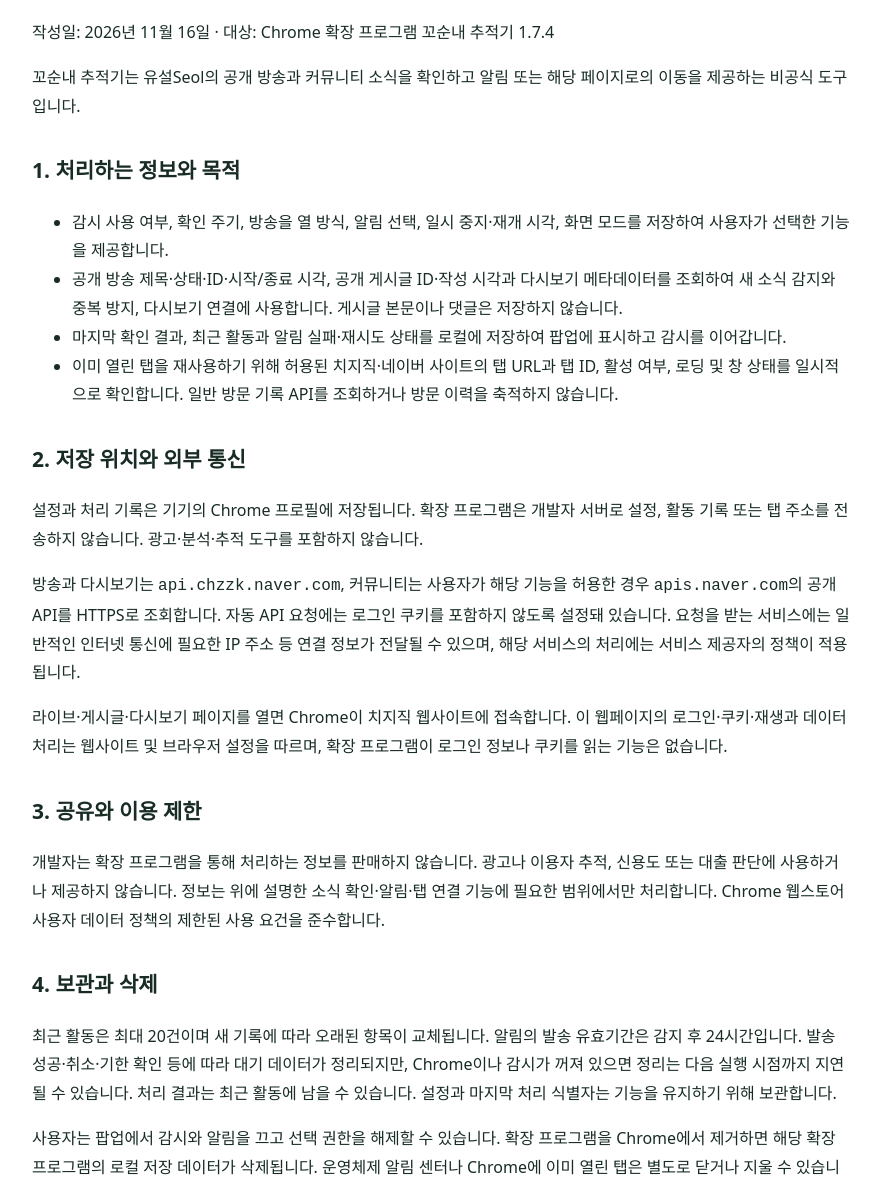
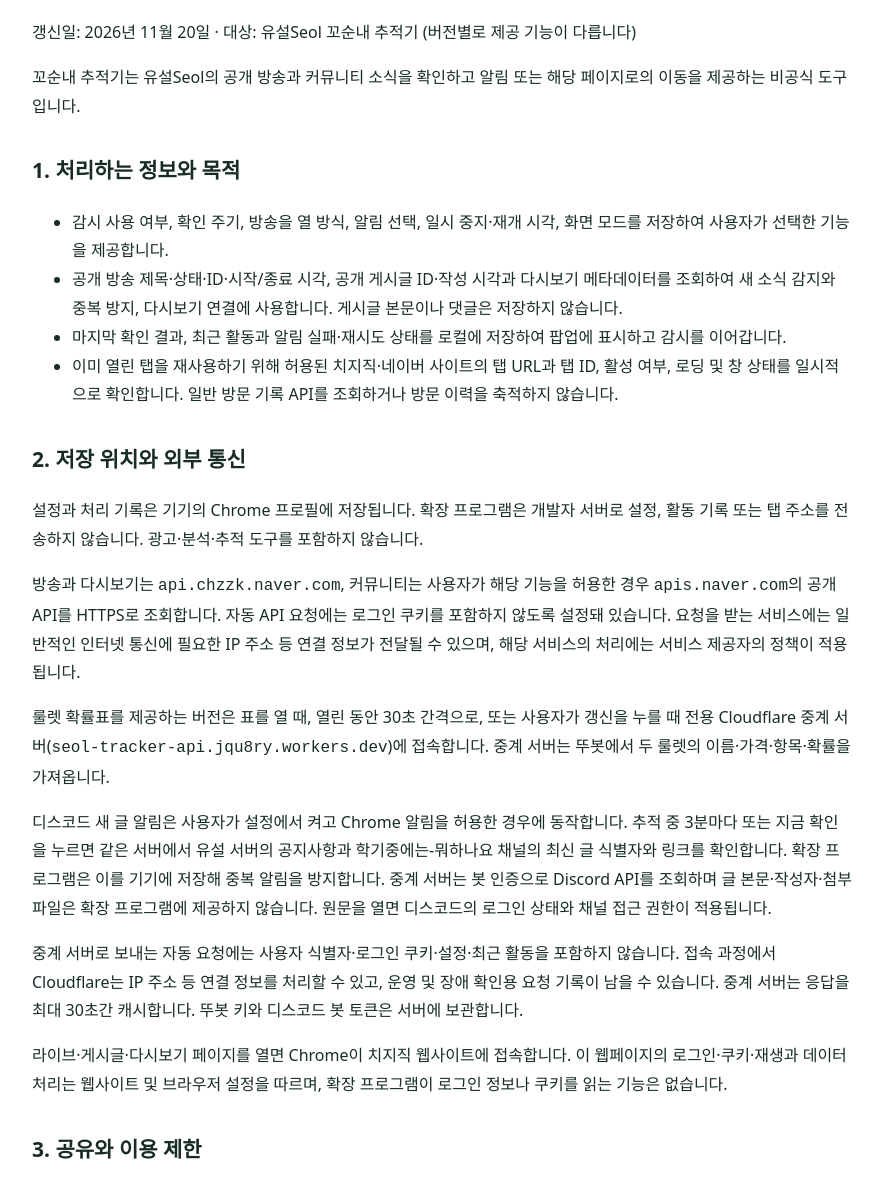
Before and after one commit to jqu8ry/kkosunnae-tracker, a plain HTML site: page privacy-policy.html in a window 1280 px wide. Shown: the part 93-1276 px from the top of the page, without its empty margins (198-1079 px from the left). Drawn offline with Linux system fonts and the light colour scheme.

Commit message:
룰렛 및 선택형 디스코드 알림의 통신과 정보 처리 안내

```diff
--- a/privacy-policy.html
+++ b/privacy-policy.html
@@ -1,7 +1,7 @@
 <!doctype html><html lang="ko"><meta charset="utf-8"><meta name="viewport" content="width=device-width,initial-scale=1"><title>꼬순내 추적기 개인정보처리방침</title>
 <style>body{font:16px/1.8 system-ui,'Malgun Gothic',sans-serif;color:#182c24;max-width:820px;margin:48px auto;padding:0 24px}h1{line-height:1.3}h2{margin-top:32px;font-size:21px}.draft{padding:14px;background:#fff1cf;border:1px solid #c89b35}a{color:#07634d}</style>
 <body>
-<h1>꼬순내 추적기 개인정보처리방침</h1><p>작성일: 2026년 11월 16일 · 대상: Chrome 확장 프로그램 꼬순내 추적기 1.7.4</p>
+<h1>꼬순내 추적기 개인정보처리방침</h1><p>갱신일: 2026년 11월 20일 · 대상: 유설Seol 꼬순내 추적기 (버전별로 제공 기능이 다릅니다)</p>
 <p>꼬순내 추적기는 유설Seol의 공개 방송과 커뮤니티 소식을 확인하고 알림 또는 해당 페이지로의 이동을 제공하는 비공식 도구입니다.</p>
 <h2>1. 처리하는 정보와 목적</h2><ul>
 <li>감시 사용 여부, 확인 주기, 방송을 열 방식, 알림 선택, 일시 중지·재개 시각, 화면 모드를 저장하여 사용자가 선택한 기능을 제공합니다.</li>
@@ -10,6 +10,9 @@
 <li>이미 열린 탭을 재사용하기 위해 허용된 치지직·네이버 사이트의 탭 URL과 탭 ID, 활성 여부, 로딩 및 창 상태를 일시적으로 확인합니다. 일반 방문 기록 API를 조회하거나 방문 이력을 축적하지 않습니다.</li></ul>
 <h2>2. 저장 위치와 외부 통신</h2><p>설정과 처리 기록은 기기의 Chrome 프로필에 저장됩니다. 확장 프로그램은 개발자 서버로 설정, 활동 기록 또는 탭 주소를 전송하지 않습니다. 광고·분석·추적 도구를 포함하지 않습니다.</p>
 <p>방송과 다시보기는 <code>api.chzzk.naver.com</code>, 커뮤니티는 사용자가 해당 기능을 허용한 경우 <code>apis.naver.com</code>의 공개 API를 HTTPS로 조회합니다. 자동 API 요청에는 로그인 쿠키를 포함하지 않도록 설정돼 있습니다. 요청을 받는 서비스에는 일반적인 인터넷 통신에 필요한 IP 주소 등 연결 정보가 전달될 수 있으며, 해당 서비스의 처리에는 서비스 제공자의 정책이 적용됩니다.</p>
+<p>룰렛 확률표를 제공하는 버전은 표를 열 때, 열린 동안 30초 간격으로, 또는 사용자가 갱신을 누를 때 전용 Cloudflare 중계 서버(<code>seol-tracker-api.jqu8ry.workers.dev</code>)에 접속합니다. 중계 서버는 뚜봇에서 두 룰렛의 이름·가격·항목·확률을 가져옵니다.</p>
+<p>디스코드 새 글 알림은 사용자가 설정에서 켜고 Chrome 알림을 허용한 경우에 동작합니다. 추적 중 3분마다 또는 지금 확인을 누르면 같은 서버에서 유설 서버의 공지사항과 학기중에는-뭐하나요 채널의 최신 글 식별자와 링크를 확인합니다. 확장 프로그램은 이를 기기에 저장해 중복 알림을 방지합니다. 중계 서버는 봇 인증으로 Discord API를 조회하며 글 본문·작성자·첨부 파일은 확장 프로그램에 제공하지 않습니다. 원문을 열면 디스코드의 로그인 상태와 채널 접근 권한이 적용됩니다.</p>
+<p>중계 서버로 보내는 자동 요청에는 사용자 식별자·로그인 쿠키·설정·최근 활동을 포함하지 않습니다. 접속 과정에서 Cloudflare는 IP 주소 등 연결 정보를 처리할 수 있고, 운영 및 장애 확인용 요청 기록이 남을 수 있습니다. 중계 서버는 응답을 최대 30초간 캐시합니다. 뚜봇 키와 디스코드 봇 토큰은 서버에 보관합니다.</p>
 <p>라이브·게시글·다시보기 페이지를 열면 Chrome이 치지직 웹사이트에 접속합니다. 이 웹페이지의 로그인·쿠키·재생과 데이터 처리는 웹사이트 및 브라우저 설정을 따르며, 확장 프로그램이 로그인 정보나 쿠키를 읽는 기능은 없습니다.</p>
 <h2>3. 공유와 이용 제한</h2><p>개발자는 확장 프로그램을 통해 처리하는 정보를 판매하지 않습니다. 광고나 이용자 추적, 신용도 또는 대출 판단에 사용하거나 제공하지 않습니다. 정보는 위에 설명한 소식 확인·알림·탭 연결 기능에 필요한 범위에서만 처리합니다. Chrome 웹스토어 사용자 데이터 정책의 제한된 사용 요건을 준수합니다.</p>
 <h2>4. 보관과 삭제</h2><p>최근 활동은 최대 20건이며 새 기록에 따라 오래된 항목이 교체됩니다. 알림의 발송 유효기간은 감지 후 24시간입니다. 발송 성공·취소·기한 확인 등에 따라 대기 데이터가 정리되지만, Chrome이나 감시가 꺼져 있으면 정리는 다음 실행 시점까지 지연될 수 있습니다. 처리 결과는 최근 활동에 남을 수 있습니다. 설정과 마지막 처리 식별자는 기능을 유지하기 위해 보관합니다.</p>
```
